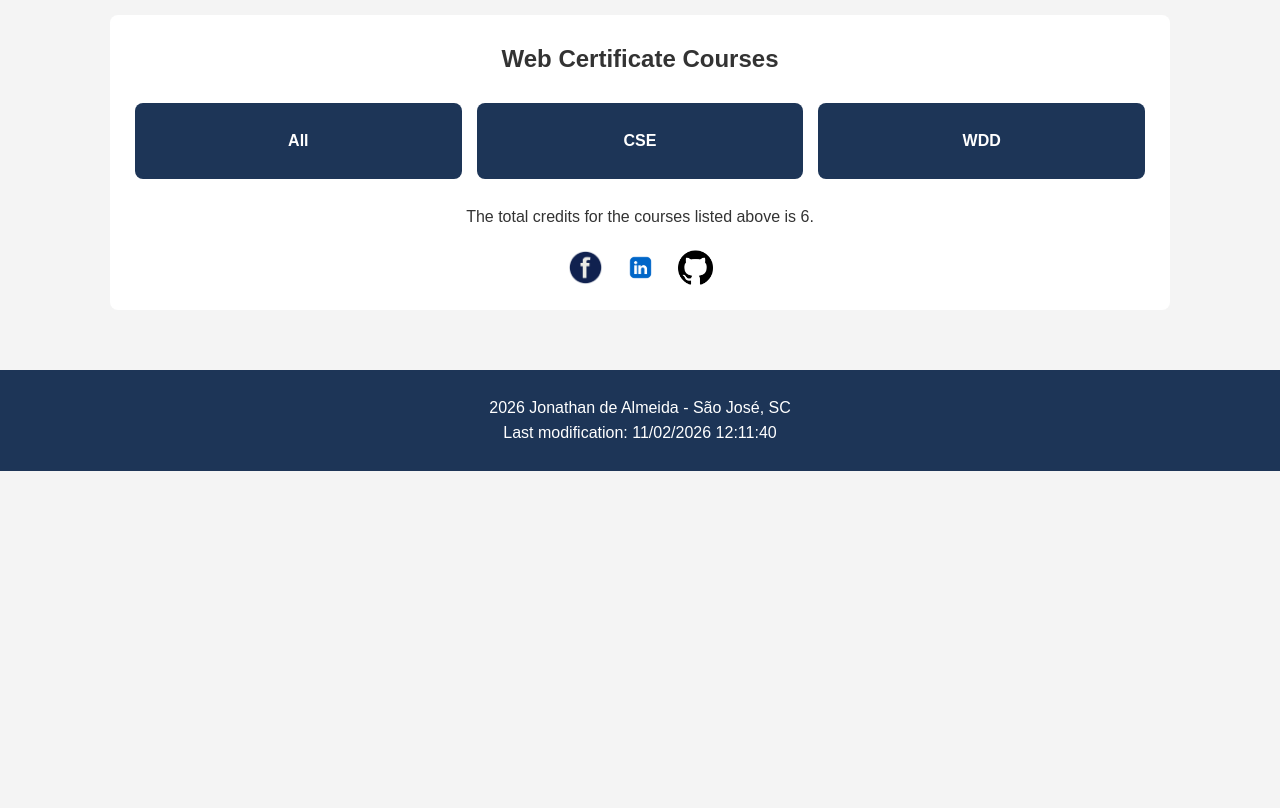
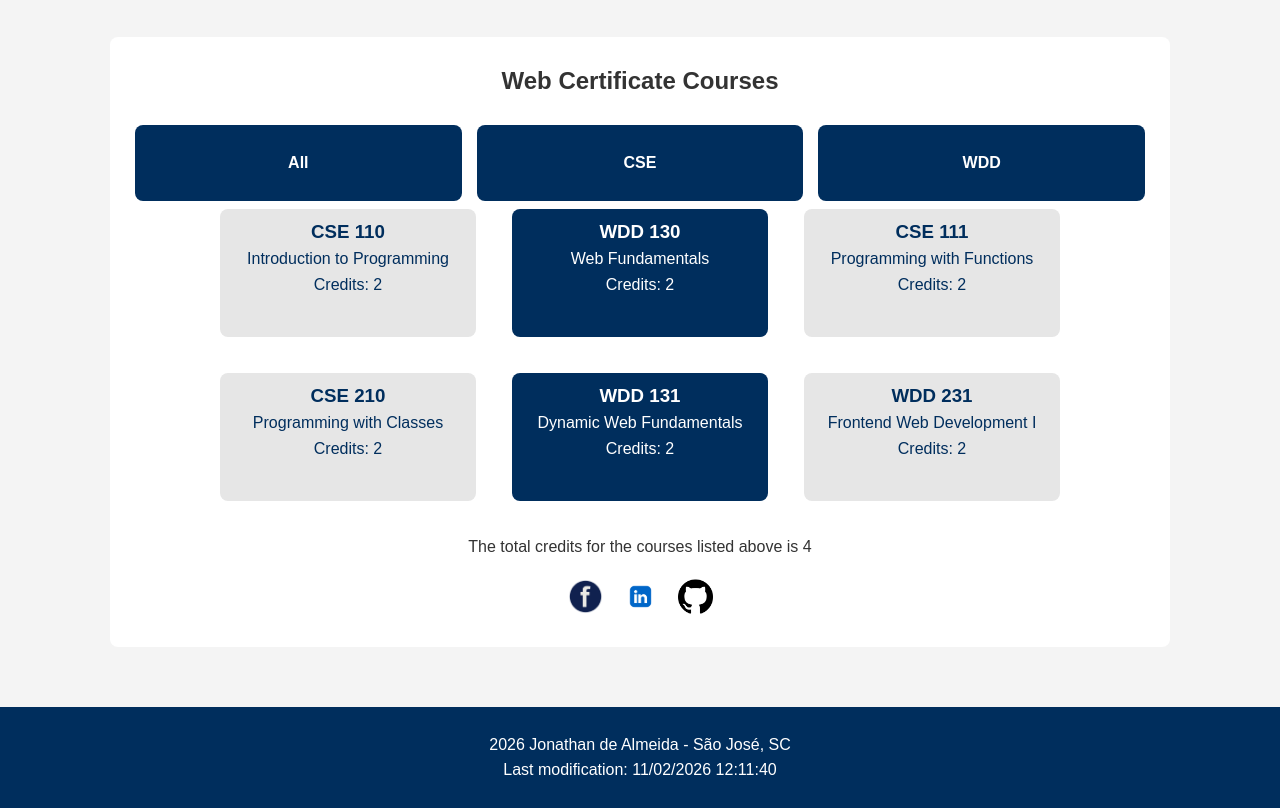
Before and after one commit to jonathanhost/WDD231, a plain HTML site: page index.html in a window 1280 px wide. Shown: the part 630-1438 px from the top of the page. Before the commit the page ends 1101 px from the top, so only its background shows below. Drawn offline with Linux system fonts and the light colour scheme.

Commit message:
project-done

```diff
--- a/index.html
+++ b/index.html
@@ -14,7 +14,7 @@
 
    <header>
     <div>
-        <img src="images/logo.png" alt="Logo">
+        <img src="images/byui-blue-logo.png" alt="Logo">
         <h1>Jonathan de Almeida</h1>
     </div>
 
@@ -80,15 +80,22 @@
             <div id="course-summary">
 
                 <p>
-                    The total credits for the courses listed above is 6.
+                    The total credits for the courses listed above is <span id="credits">0</span.
                 </p>
 
                 <div class="social-links">
-                    <img src="images/facebook-logo.png" alt="Facebook">
-                    <img src="images/linkedin-logo.webp" alt="LinkedIn">
-                    <img src="images/github-logo.png" alt="GitHub">
+                    <a href="https://facebook.com/jonathan.vdm" target="_blank" aria-label="Facebook">
+                        <img src="images/facebook-logo.png" alt="Facebook">
+                    </a>
+
+                    <a href="https://www.linkedin.com/in/jonathan2018" target="_blank" aria-label="LinkedIn">
+                        <img src="images/linkedin-logo.webp" alt="LinkedIn">
+                    </a>
+
+                    <a href="https://github.com/jonathanhost" target="_blank" aria-label="GitHub">
+                        <img src="images/github-logo.png" alt="GitHub">
+                    </a>
                 </div>
-
 
             </div>
 
--- a/scripts/courses.js
+++ b/scripts/courses.js
@@ -22,7 +22,7 @@ export const courses = [
             'HTML',
             'CSS'
         ],
-        completed: false
+        completed: true
     },
     {
         subject: 'CSE',
@@ -60,7 +60,7 @@ export const courses = [
             'CSS',
             'JavaScript'
         ],
-        completed: false
+        completed: true
     },
     {
         subject: 'WDD',
--- a/scripts/script.js
+++ b/scripts/script.js
@@ -10,25 +10,37 @@ const allButton = document.querySelector("#card-all");
 const wddCourses = courses.filter(course => course.subject === "WDD");
 const cseCourses = courses.filter(course => course.subject === "CSE");
 const allCourses = courses
+const credits = document.querySelector("#credits");
+
+let creditsTotal = 0;
+function displayCourses(courseList) {
+    creditsTotal = 0;
+
+    coursesContainer.innerHTML = courseList.map(course => {
+        if(course.completed){creditsTotal += course.credits;};
 
 
-function displayCourses(courseList) {
-    coursesContainer.innerHTML = courseList.map(course => `
-        <div class="course ${course.completed ? "completed" : ""}">
-            <h3>${course.subject} ${course.number}</h3>
-            <p>${course.title}</p>
-            <p>Credits: ${course.credits}</p>
-        </div>
-    `).join("");
-}
+        return `
+            <div class="course ${course.completed ? "completed" : ""}">
+                <h3>${course.subject} ${course.number}</h3>
+                <p>${course.title}</p>
+                <p>Credits: ${course.credits}</p>
+            </div>
+        `;
+    }).join("");
+    credits.innerHTML= `${creditsTotal}`
+};
 
+displayCourses(allCourses)
 
 wddButton.addEventListener("click", () => {
     displayCourses(wddCourses)
+
 });
 
 cseButton.addEventListener("click", () => {
      displayCourses(cseCourses)
+
 });
 
 allButton.addEventListener("click", () => {
--- a/styles/style.css
+++ b/styles/style.css
@@ -56,7 +56,7 @@ body {
 }
 /* HEADER */
 header {
-    background-color: #1d3557;
+    background-color: #002E5D;
     color: white;
     padding: 20px;
     display: flex;
@@ -104,7 +104,7 @@ main {
 
 /* HERO */
 #hero {
-    background-color: #457b9d;
+    background-color: #002E5D;
     color: white;
     padding: 50px;
     text-align: center;
@@ -154,7 +154,7 @@ main {
 }
 
 .card {
-    background-color: #1d3557;
+    background-color: #002E5D;
     color: white;
     padding: 25px;
     text-align: center;
@@ -166,7 +166,7 @@ main {
 }
 
 .card:hover {
-    background-color: #457b9d;
+    background-color: #002E5D;
 }
 
 /* COURSE SUMMARY */
@@ -188,7 +188,7 @@ main {
 
 /* FOOTER */
 footer {
-    background-color: #1d3557;
+    background-color: #002E5D;
     color: white;
     text-align: center;
     padding: 25px;
@@ -218,3 +218,25 @@ footer {
     }
 
 }
+
+.courses-list {
+    display: flex;
+    flex-wrap: wrap;
+    align-items: center;
+    justify-content: center;
+    gap: 20px;
+}
+.course{
+    background-color: #e6e6e6;
+    color: #002E5D;
+    border-radius: 0.5em;
+    text-align: center;
+    padding: 0.5em;
+    margin: 0.5em;
+    width: 16em;
+    height: 8em;
+}
+.completed{
+     background-color:#002E5D;
+     color: #ffffff;
+}
```
Also changed, not shown: images/byui-blue-logo.png (added).
